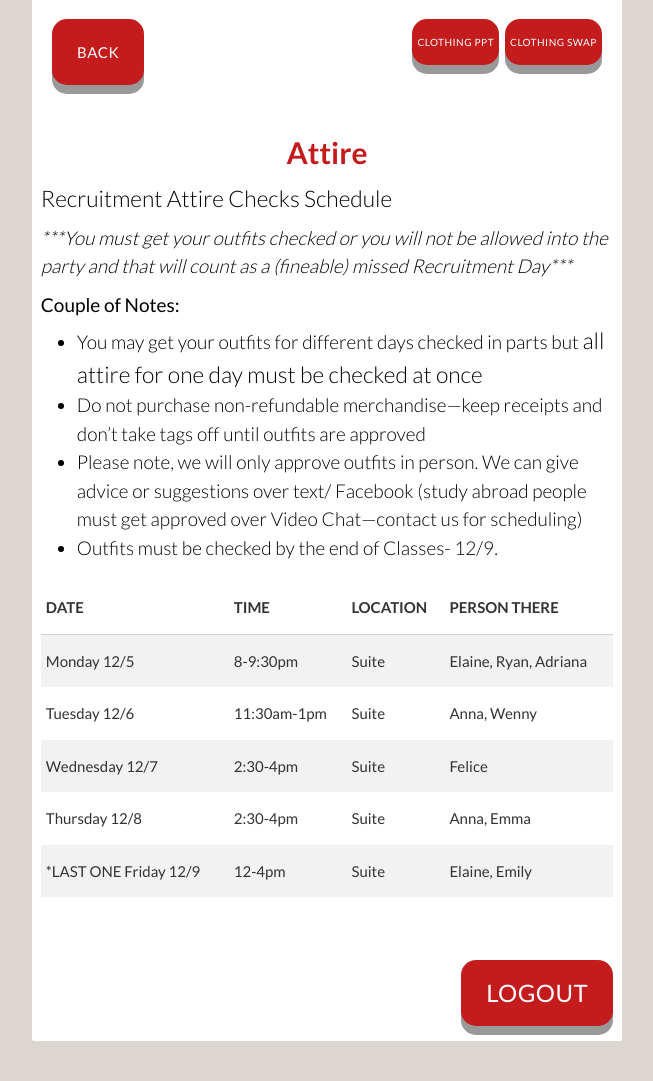
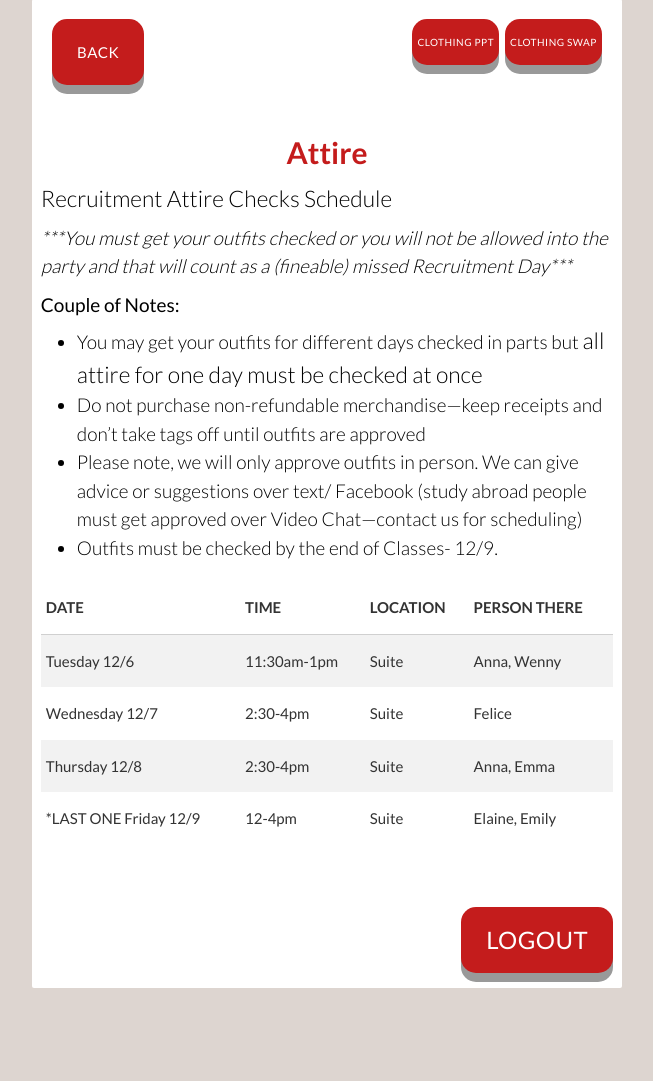
Before and after one commit to elainecole/aoii-recruitment, a Django app: page /attire in a window 1280 px wide. Shown: the part 54-1135 px from the top of the page, without its empty margins (313-966 px from the left). After the commit the page ends 1042 px from the top, so only its background shows below. Run offline with Django 3.2, Linux system fonts and the light colour scheme; a user stored in the database is signed in; tables that the repository leaves empty hold one stand-in row (values such as "Sample post"); style sheets or scripts are compiled from the project's sources.

Commit message:
updated hours

```diff
--- a/webapp/templates/partials/outfit/outfit_base.html
+++ b/webapp/templates/partials/outfit/outfit_base.html
@@ -48,12 +48,6 @@
                                 </thead>
                                 <tbody>
                                     <tr>
-                                        <td>Monday 12/5</td>
-                                        <td>8-9:30pm</td>
-                                        <td>Suite</td>
-                                        <td>Elaine, Ryan, Adriana</td>
-                                    </tr>
-                                    <tr>
                                         <td>Tuesday 12/6</td>
                                         <td>11:30am-1pm</td>
                                         <td>Suite</td>
```
